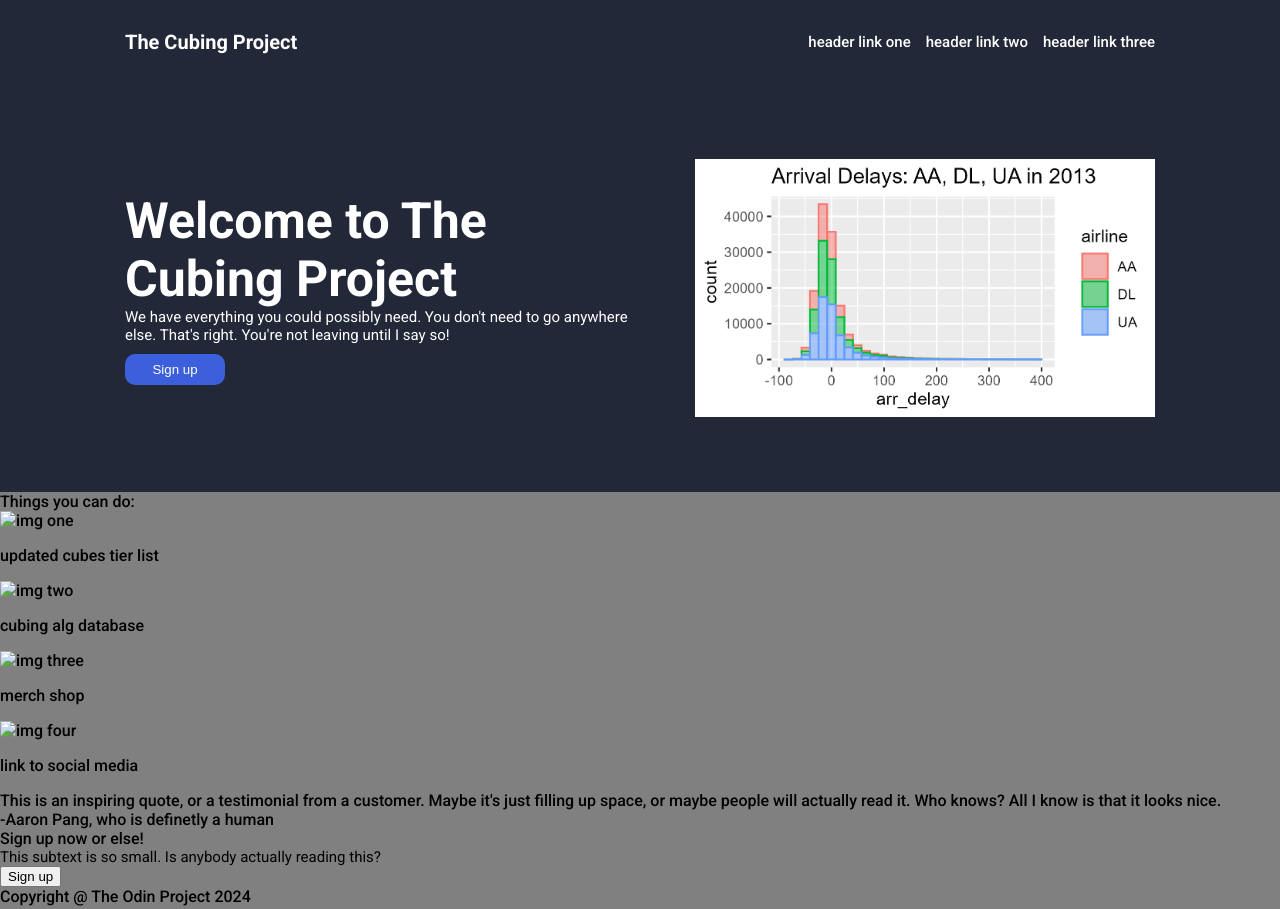
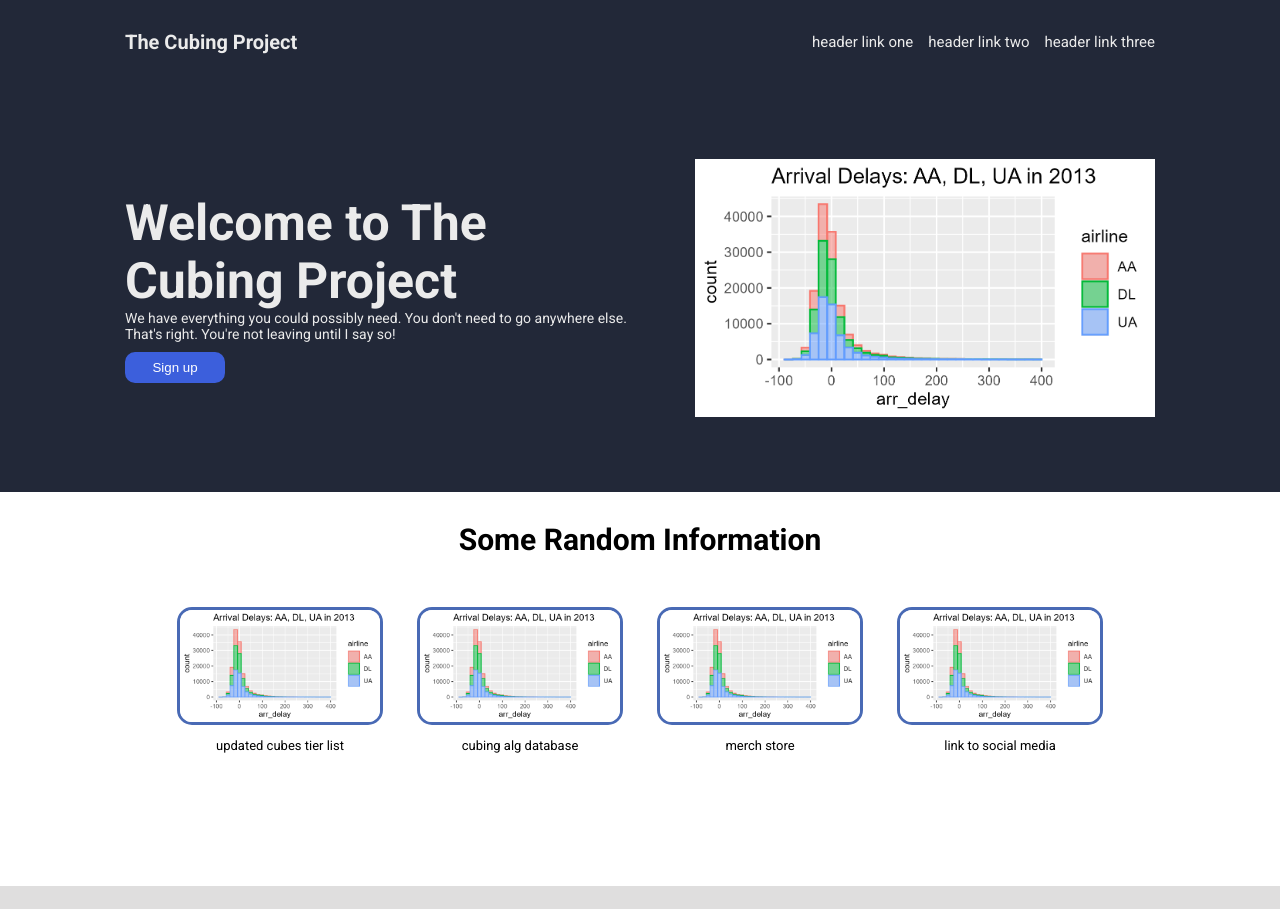
Before and after one commit to pykm05/my-website, a plain HTML site: page index.html in a window 1280 px wide. Shown: the top 909 px of the page. Drawn offline with Linux system fonts and the light colour scheme.

Commit message:
changed titles and modified img dimensions

```diff
--- a/index.html
+++ b/index.html
@@ -15,9 +15,9 @@
    <div class="header">
     <div class="logo">The Cubing Project</div>
     <div class="header-links">
-      <div class="link">header link one</div>
-      <div class="link">header link two</div>
-      <div class="link">header link three</div>
+      <a href="">header link one</a>
+      <a href="">header link two</a>
+      <a href="">header link three</a>
     </div>
   </div>
   <!-- Container one -->
@@ -31,22 +31,22 @@
   </div>
   <!-- Container two -->
   <div class="container-two">
-    <div class="title">Things you can do:</div>
+    <div class="title">Some Random Information</div>
     <div class="icon-container">
       <div class="icon">
-        <img src="" alt="img one">
+        <img src="images/airline_delays_2013.png" alt="img one">
         <p>updated cubes tier list</p>
       </div>
       <div class="icon">
-        <img src="" alt="img two">
+        <img src="images/airline_delays_2013.png" alt="img two">
         <p>cubing alg database</p>
       </div>
       <div class="icon">
-        <img src="" alt="img three">
-        <p>merch shop</p>
+        <img src="images/airline_delays_2013.png" alt="img three">
+        <p>merch store</p>
       </div>
       <div class="icon">
-        <img src="" alt="img four">
+        <img src="images/airline_delays_2013.png" alt="img four">
         <p>link to social media</p>
       </div>
     </div>
--- a/style.css
+++ b/style.css
@@ -2,7 +2,6 @@ body {
   margin: 0px;
   box-sizing: border-box;
 
-  background-color: grey;
   display: flex;
   justify-content: center;
   flex-direction: column;
@@ -19,7 +18,7 @@ body {
   padding: 30px 125px;
   justify-content: space-between;
   margin: 0px;
-  color: white
+  color: rgb(235, 235, 235)
 }
 
 .logo,
@@ -28,7 +27,13 @@ body {
   flex-shrink: 0;
   align-items: center;
   gap: 15px;
+  font-weight: 400;
   font-size: 15px;
+}
+
+a {
+  text-decoration: none;
+  color: rgb(235, 235, 235)
 }
 
 .logo {
@@ -64,7 +69,7 @@ body {
 }
 
 .description {
-  font-size: 15px;
+  font-size: 14px;
   font-weight: 400;
 }
 
@@ -73,3 +78,44 @@ body {
   font-weight: 700;
   margin-bottom: 0px;
 }
+
+.container-two .title {
+  padding: 30px;
+  display: flex;
+  justify-content: center;
+  align-items: center;
+  font-size: 30px;
+  font-weight: 700;
+}
+
+.icon {
+  display: flex;
+  flex-direction: column;
+  justify-content: center;
+  align-items: center;
+  max-width: 200px;
+  flex-shrink: 0;
+  text-align: center;
+  flex: 1;
+  padding: 20px;
+  font-size: 13px;
+  font-weight: 400;
+}
+
+.icon img {
+  max-width: 200px;
+  border: solid rgb(73, 106, 181);
+  border-radius: 15px;
+}
+
+.icon-container {
+  display: flex;
+  justify-content: center;
+  align-items: center;
+  padding-bottom: 100px;
+}
+
+.container-three {
+  padding: 100px;
+  background-color: rgb(223, 222, 222);
+}
```
